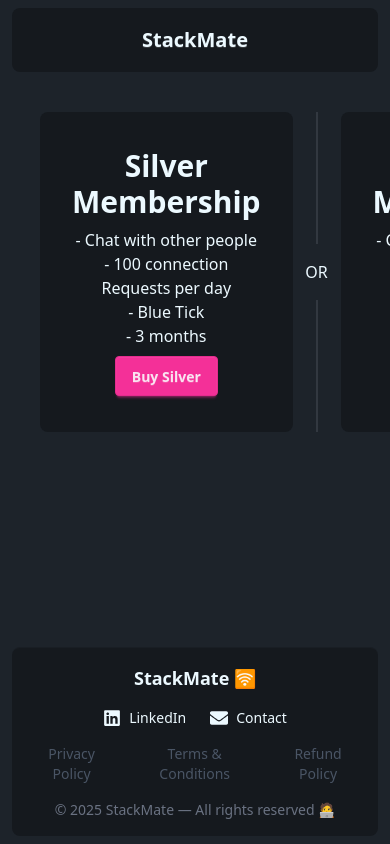
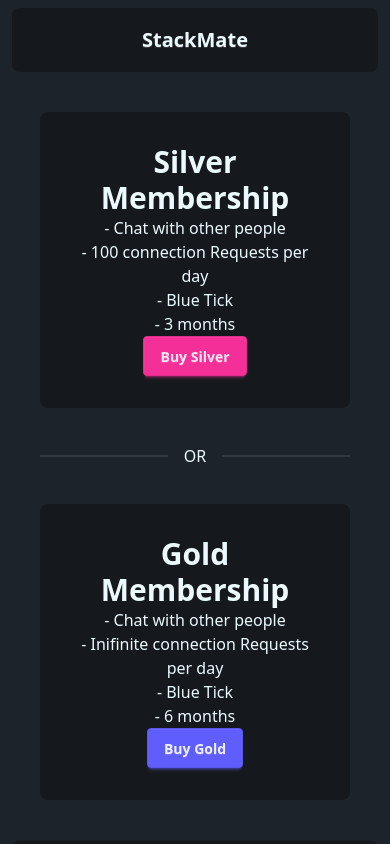
Before and after one commit to ankurbaijal123/StackMate-Frontend, a React (Vite) app: page /premium in a window 390 px wide. Shown: the top 844 px of the page. Built offline with nearby package versions, Linux system fonts and the light colour scheme; no server answers.

Commit message:
Add: CSS Fix

```diff
--- a/src/Components/Premium.jsx
+++ b/src/Components/Premium.jsx
@@ -57,8 +57,8 @@ function Premium() {
   }
   return (
     <div className="m-10">
-      {isPremium ? <div className='text-white'>You are a premium user</div> : <div className="flex w-full">
-        <div className="card bg-base-300 rounded-box grid h-80 flex-grow place-items-center">
+      {isPremium ? <div className='text-white'>You are a premium user</div> : <div className="flex flex-col md:flex-row w-full gap-6">
+        <div className="card bg-base-300 rounded-box grid h-auto md:h-80 flex-grow place-items-center p-6">
           <h1 className="font-bold text-3xl">Silver Membership</h1>
           <ul>
             <li> - Chat with other people</li>
@@ -73,8 +73,9 @@ function Premium() {
             Buy Silver
           </button>
         </div>
-        <div className="divider divider-horizontal">OR</div>
-        <div className="card bg-base-300 rounded-box grid h-80 flex-grow place-items-center">
+        <div className="divider md:divider-horizontal">OR</div>
+        <div className="card bg-base-300 rounded-box grid h-auto md:h-80 flex-grow place-items-center p-6"
+>
           <h1 className="font-bold text-3xl">Gold Membership</h1>
           <ul>
             <li> - Chat with other people</li>
```
